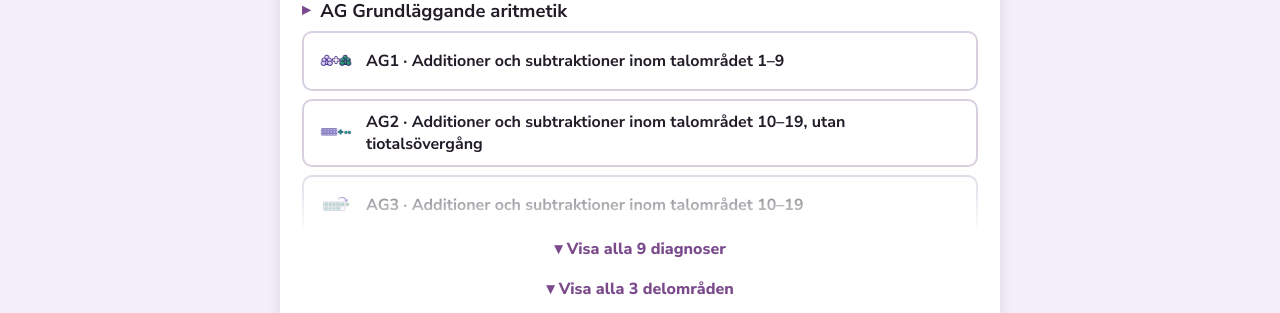
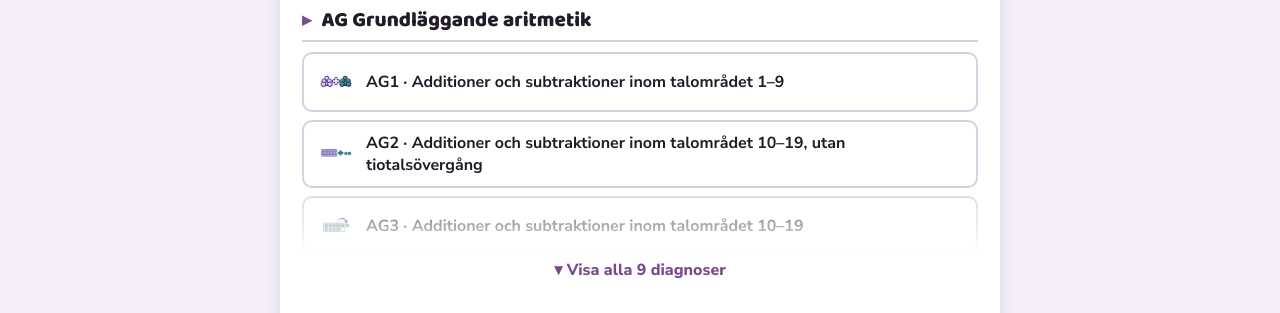
Before and after one commit to karljo11235813/tabelltraning, a plain HTML site: page diagnoser.html in a window 1280 px wide. Shown: the part 385-698 px from the top of the page. Drawn offline with nearby package versions, Linux system fonts and the light colour scheme.

Commit message:
Visa alla delområden i diagnoslistan och gör deras rubriker tydligare
Co-Authored-By: Claude Opus 5.5 <noreply@anthropic.com>

```diff
--- a/css/diagnoser.css
+++ b/css/diagnoser.css
@@ -438,19 +438,19 @@
 /* Områdets rubrik med dess del av Diamantloggan till vänster. */
 .dg-area-head { display: flex; align-items: center; gap: 10px; }
 .dg-area-logo { flex-shrink: 0; width: 40px; height: 40px; object-fit: contain; }
-/* Ett delområde är hopfällt till tre rader: två hela och en som tonar bort, med knappen över den raden. Ett område är hopfällt till
-   sitt första delområde. Rubrikerna är knappar, med samma pil som Mina resultat. */
-.dg-area-toggle { width: 100%; padding: 0; border: 0; background: none; color: inherit; font: inherit; text-align: left; cursor: pointer; }
-.dg-area-toggle::before { content: "▸"; color: var(--accent); font-size: 0.9em; line-height: 1; transition: transform 0.15s; }
-.dg-area-toggle[aria-expanded="true"]::before { transform: rotate(90deg); }
-.dg-area-toggle:focus-visible, .dg-area-more:focus-visible { outline: 3px solid var(--accent-strong); outline-offset: 3px; border-radius: 6px; }
-.dg-area.is-preview > .dg-sub-more, .dg-sub.is-preview .dg-row-more { display: none; }
+/* Ett delområde är hopfällt till tre rader: två hela och en som tonar bort, med knappen över den raden. Rubriken är också en knapp,
+   med samma pil som Mina resultat. */
+.dg-sub-toggle { display: flex; align-items: center; gap: 10px; width: 100%; padding: 0; border: 0; background: none; color: inherit; font: inherit; text-align: left; cursor: pointer; }
+.dg-sub-toggle::before { content: "▸"; color: var(--accent); font-size: 0.9em; line-height: 1; transition: transform 0.15s; }
+.dg-sub-toggle[aria-expanded="true"]::before { transform: rotate(90deg); }
+.dg-sub-toggle:focus-visible, .dg-sub-more:focus-visible { outline: 3px solid var(--accent-strong); outline-offset: 3px; border-radius: 6px; }
+.dg-sub.is-preview .dg-row-more { display: none; }
 .dg-sub.is-preview .dg-row-fade {
   -webkit-mask-image: linear-gradient(to bottom, rgba(0, 0, 0, 0.75), transparent);
   mask-image: linear-gradient(to bottom, rgba(0, 0, 0, 0.75), transparent);
 }
-.dg-area-more { position: relative; display: block; width: 100%; margin-top: 6px; padding: 6px; border: 0; background: none; color: var(--accent); font: inherit; font-weight: 800; cursor: pointer; }
-.dg-sub.is-preview > .dg-area-more { margin-top: -2.4rem; padding-top: 2.6rem; }
+.dg-sub-more { position: relative; display: block; width: 100%; margin-top: 6px; padding: 6px; border: 0; background: none; color: var(--accent); font: inherit; font-weight: 800; cursor: pointer; }
+.dg-sub.is-preview > .dg-sub-more { margin-top: -2.4rem; padding-top: 2.6rem; }
 /* Områdena och "Mina resultat". Två klasser, eftersom .card h2 i styles.css annars gör dem 1.05rem. */
 .card .dg-area-title { font-size: 1.5rem; line-height: 1.2; }
 /* Raden som visar att listan är filtrerad, med Visa alla. Den står kvar högst upp när man rullar i listan. */
@@ -530,7 +530,7 @@
 .dg-sheet-none { margin: 0; color: var(--text-muted); font-size: 1.1rem; }
 .dg-sheet-links { display: flex; flex-wrap: wrap; gap: 6px 24px; font-size: 1.05rem; }
 .dg-sheet-links a { color: var(--accent); font-weight: 700; }
-.dg-sub-title { margin: 14px 0 8px; font-size: 1.15rem; }
+.dg-sub-title { margin: 24px 0 10px; padding-bottom: 6px; border-bottom: 2px solid var(--border); font-family: "Baloo 2", sans-serif; font-size: 1.3rem; font-weight: 800; line-height: 1.25; }
 /* Mina resultat är hopfällt från början: rubriken är knappen, med en pil som vrids när avsnittet öppnas. */
 .dg-saved-box > summary { display: flex; align-items: center; gap: 10px; margin: 18px 0 6px; cursor: pointer; list-style: none; }
 .dg-saved-box > summary::-webkit-details-marker { display: none; }
--- a/js/diagnoser/app.js
+++ b/js/diagnoser/app.js
@@ -53,10 +53,10 @@ function stairIcon(code) {
 }
 
 // Bara diagnoserna som passar sökrutan. Ett delområde eller område utan någon av dem visas inte.
-// Ett delområde visar från början tre rader: två hela och en som tonar bort, så att det syns att det finns mer. Ett område visar
-// från början bara sitt första delområde. Det som öppnats står öppet medan sidan är öppen, och en sökning visar alltid alla sina träffar.
+// Alla delområden syns alltid. Ett delområde visar från början tre rader: två hela och en som tonar bort, så att det syns att det
+// finns mer. Det som öppnats står öppet medan sidan är öppen, och en sökning visar alltid alla sina träffar.
 const PREVIEW_ROWS = 3;
-const openFolds = new Set();
+const openSubs = new Set();
 
 // Färgen är aldrig ensam: talen står alltid i märket.
 function scoreBadge({ right, total }) {
@@ -66,9 +66,6 @@ function scoreBadge({ right, total }) {
   return badge;
 }
 
-// Rubriken är en knapp när den fäller ihop något, annars text.
-const foldHead = (folds) => el(folds ? "button" : "span", folds ? "dg-area-head dg-area-toggle" : "dg-area-head");
-
 function renderAreas() {
   const shown = new Set(searchDiagnoses(DIAGNOSES, $("dgSearch").value));
   const filtered = filterText($("dgSearch").value, shown.size, DIAGNOSES.length);
@@ -77,23 +74,19 @@ function renderAreas() {
   for (const { area, logo, subs } of AREAS) {
     const visible = subs.map(({ sub, codes }) => ({ sub, codes: codes.filter((code) => shown.has(code)) })).filter(({ codes }) => codes.length > 0);
     if (visible.length === 0) continue;
-    const part = el("section", "bt-part dg-area");
-    const areaFolds = filtered === null && visible.length > 1;
-    const title = el("h2", "bt-part-title dg-area-title");
-    const head = foldHead(areaFolds);
+    const part = el("section", "bt-part");
+    const title = el("h2", "bt-part-title dg-area-title dg-area-head");
     const img = el("img", "dg-area-logo");
     img.src = logo;
     img.alt = "";
-    head.append(img, area);
-    title.append(head);
+    title.append(img, area);
     part.append(title);
     for (const { sub, codes } of visible) {
-      const box = el("div", sub === visible[0].sub ? "dg-sub" : "dg-sub dg-sub-more");
-      const subFolds = filtered === null && codes.length > PREVIEW_ROWS;
-      const subHead = foldHead(subFolds);
-      subHead.append(sub);
+      const box = el("div", "dg-sub");
+      const folds = filtered === null && codes.length > PREVIEW_ROWS;
+      const head = el(folds ? "button" : "span", folds ? "dg-sub-toggle" : null, sub); // en knapp när den fäller ihop något
       const subTitle = el("h3", "dg-sub-title");
-      subTitle.append(subHead);
+      subTitle.append(head);
       const stairs = el("div", "bt-stairs");
       let rows = 0;
       let fading = null;
@@ -116,10 +109,9 @@ function renderAreas() {
         stairs.append(row);
       }
       box.append(subTitle, stairs);
-      if (subFolds) box.append(foldToggle(box, subHead, fading, `${area}/${sub}`, `Visa alla ${codes.length} diagnoser`));
+      if (folds) box.append(foldToggle(box, head, fading, sub, codes.length));
       part.append(box);
     }
-    if (areaFolds) part.append(foldToggle(part, head, null, area, `Visa alla ${visible.length} delområden`));
     host.append(part);
   }
   $("dgSearchEmpty").hidden = shown.size > 0;
@@ -129,20 +121,20 @@ function renderAreas() {
   $("dgFilterText").textContent = filtered ?? "";
 }
 
-// Rubriken och knappen under gör samma sak. I ett delområde ligger knappen över raden som tonar bort, så ett tryck där öppnar
-// delområdet i stället för att starta en diagnos eleven knappt ser; raden är `inert` så länge, så att Tab inte hamnar på den.
-function foldToggle(box, head, fading, key, closedText) {
-  const more = el("button", "dg-area-more");
+// Rubriken och knappen under gör samma sak. Knappen ligger över raden som tonar bort, så ett tryck där öppnar delområdet i
+// stället för att starta en diagnos eleven knappt ser; raden är `inert` så länge, så att Tab inte hamnar på den.
+function foldToggle(box, head, fading, sub, count) {
+  const more = el("button", "dg-sub-more");
   more.type = "button";
   head.type = "button";
   const setOpen = (open) => {
     box.classList.toggle("is-preview", !open);
-    if (fading) fading.inert = !open;
+    fading.inert = !open;
     head.setAttribute("aria-expanded", String(open));
     more.setAttribute("aria-expanded", String(open));
-    more.textContent = open ? "▴ Visa färre" : `▾ ${closedText}`;
-    if (open) openFolds.add(key);
-    else openFolds.delete(key);
+    more.textContent = open ? "▴ Visa färre" : `▾ Visa alla ${count} diagnoser`;
+    if (open) openSubs.add(sub);
+    else openSubs.delete(sub);
   };
   const toggle = () => {
     const open = box.classList.contains("is-preview");
@@ -151,7 +143,7 @@ function foldToggle(box, head, fading, key, closedText) {
   };
   head.addEventListener("click", toggle);
   more.addEventListener("click", toggle);
-  setOpen(openFolds.has(key));
+  setOpen(openSubs.has(sub));
   return more;
 }
 
```
